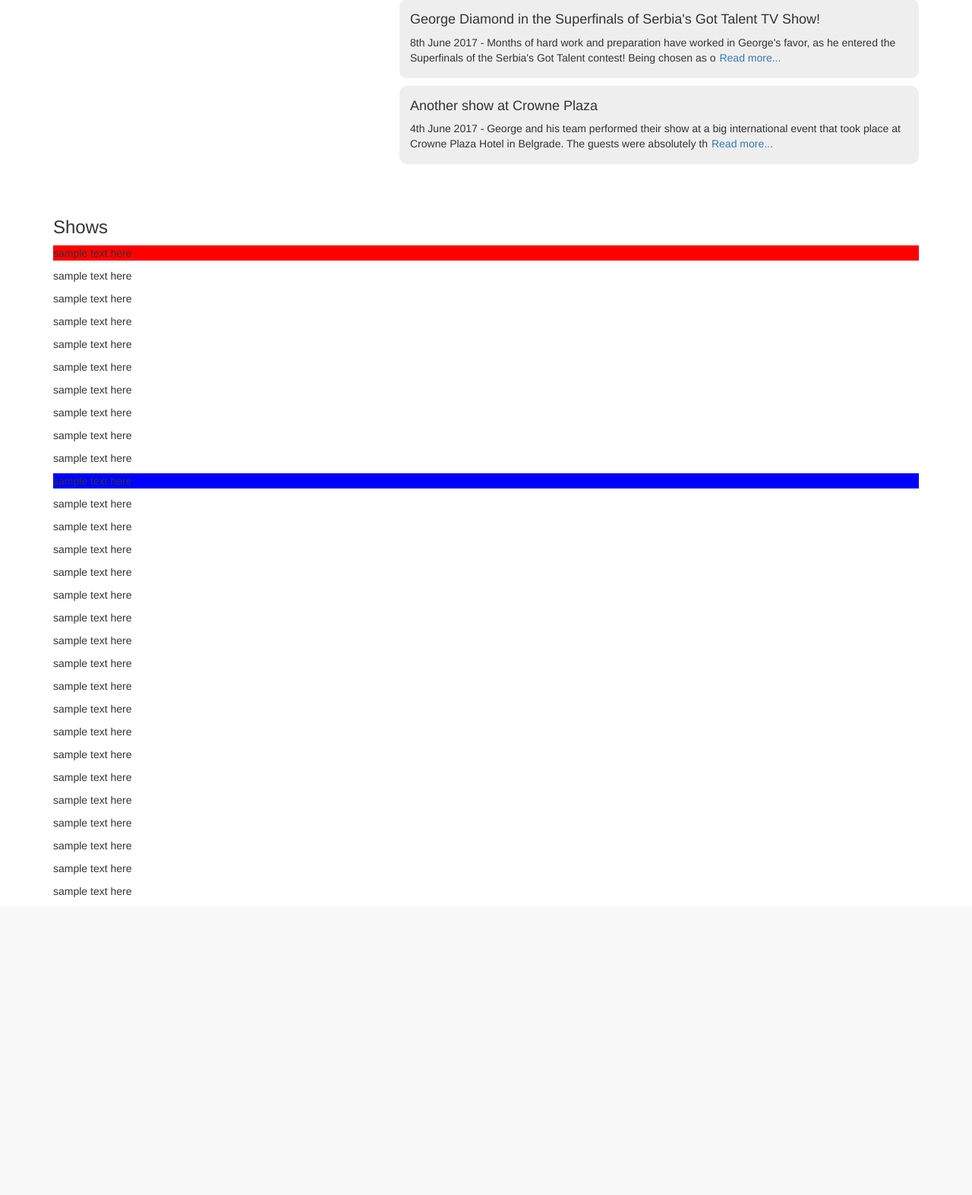
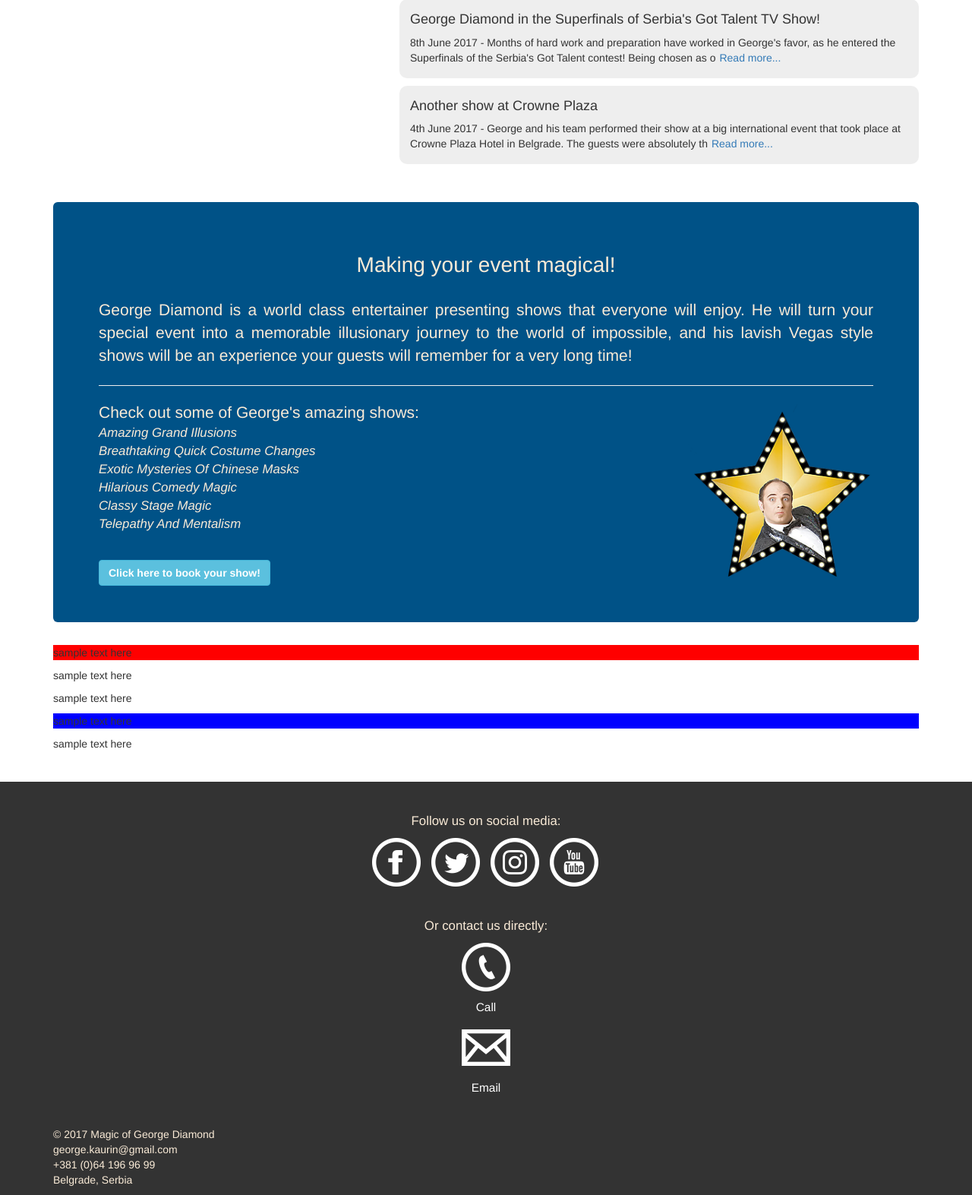
Before and after one commit to tale19/george-diamond, a PHP site: page / in a window 1280 px wide. Shown: the part 655-2228 px from the top of the page at 76% size. Before the commit the page ends 1836 px from the top, so only its background shows below. Run offline with PHP 8.4, Linux system fonts and the light colour scheme; some libraries are stand-ins or nearby versions.

Commit message:
index page roughly done

```diff
--- a/css/tale.css
+++ b/css/tale.css
@@ -35,14 +35,14 @@ ul.navbar-right a.btn-primary:hover {
 }
 
 /* *** HEADER ELEMENTS *** */
-div.page-header {
+#title {
 	position: relative;
 	min-height: 420px;
 	margin-top: 80px;
 /*	border: 2px solid magenta;*/
 }
 
-div.page-header #header-holder {
+#title #header-holder {
 /*	border: 2px solid blue;*/
 }
 h1,h2 {
@@ -58,7 +58,7 @@ h2 {
 	font-weight: 600;
 }
 
-div.page-header > img {
+#title > img {
 /*	border: 2px solid yellow;*/
 	position: relative;
 	top: 0;
@@ -71,8 +71,6 @@ div.page-header > img {
 	width: 60%;
 	margin-top: 2em;
 }
-
-
 
 #top-news {
 /*	border: 2px solid lime;*/
@@ -105,11 +103,118 @@ span.hidden-content,
 
 }
 
+.jumbotron {
+	position: relative;
+	background-color: #005287;
+	color: antiquewhite;
+}
+.jumbotron .page-header {
+	margin-top: 0;
+}
+.jumbotron h3 {
+		font-size: 2em;
+		text-align: center;
+		margin-bottom: 1em;
+}
+.jumbotron p {
+	text-align: justify;
+}
+#jumbotron-shows {
+	position: relative;
+}
+#jumbotron-shows p {
+	margin: 0;
+}
+.jumbotron ul {
+	position: relative;
+	padding: 0;
+	margin-bottom: 35px;
+}
+.jumbotron ul > li {
+	margin-top: 0;
+	font-size: 1.2em;
+	font-style: italic;
+	list-style: none;
+	text-transform: capitalize;
+}
+.jumbotron img {
+	position: absolute;
+	right: 0;
+	bottom: 0;
+}
+#jumbotron-shows a {
+	font-weight: 600;
+}
+
+
+
+/* *** FOOTER ELEMENTS *** */
+#footer {
+    bottom: 0;
+/*    height: 420px;  izbriši kad ubaciš sadržaj
+*/    padding: 0;
+    margin-top: 30px;
+    background-color: #333;
+    color: antiquewhite;
+    /*font-family: "Oswald", sans-serif;*/
+    /*font-size: 12px;*/
+    /*font-weight: normal;*/
+/*    border: 2px solid aqua;*/
+}
+
+#footer p {
+    font-size: 1.2em;
+}
+
+#footer-client {
+    /*height: 320px;*/
+/*    border: 2px solid magenta;*/
+}
+#footer-client > p {
+	font-size: 1em;
+}
+
+#social-media,
+#direct-contact {
+    margin: 40px auto;
+}
+
+#social-media-icons {
+    margin: 0 auto;
+    width: 310px;
+}
+#direct-contact-icons {
+    margin: 0 auto;
+    width: 64px;
+}
+
+#social-media p,
+#direct-contact p {
+    text-align: center;
+}
+
+#social-media a {
+/*    display: inline-block;*/
+    margin: 0px 5px;
+}
+
+#direct-contact a {
+	color: white;
+}
+#direct-contact a img {
+
+}
+#direct-contact a p {
+	text-align: center;
+	font-size: 1.1em;
+	margin-top: 10px;
+}
+
 
 
 /* media query EXTRA SMALL display (up to 767px) */
 @media (max-width: 767px) {
-	div.page-header #header-holder {
+	#title #header-holder {
 	}
 
 	h1, h2 {
@@ -133,11 +238,20 @@ span.hidden-content,
 		width: 100%;
 		/*height: 210px;*/
 	}
+
+	.jumbotron p {
+		font-size: 1.25em;
+	}
+	#jumbotron-shows a {
+		display: block;
+		width: 16em;
+		margin: 0 auto;
+	}
 }
 
 /* media query SMALL display (768-991px) */
 @media (min-width: 768px) {
-	div.page-header {
+	#title {
 	background: #FFF url("/images/background.png") no-repeat right bottom;
 	min-height: 420px;
 	}
@@ -159,6 +273,11 @@ span.hidden-content,
 		float: right;
 		/*height: 210px;*/
 		/*top: 40px;*/
+	}
+
+	.jumbotron img {
+		max-height: 249px;
+		max-width: 244px;
 	}
 }
 
--- a/index.html
+++ b/index.html
@@ -85,41 +85,64 @@
 </div> <!-- top news -->
 </div> <!-- top news container -->
 <div class="container">
-  <h3>Shows</h3>
-
-
-
-<p style="background-color: red;">sample text here</p>
-<p>sample text here</p>
-<p>sample text here</p>
-<p>sample text here</p>
-<p>sample text here</p>
-<p>sample text here</p>
-<p>sample text here</p>
-<p>sample text here</p>
-<p>sample text here</p>
-<p>sample text here</p>
-<p style="background-color: blue;">sample text here</p>
-<p>sample text here</p>
-<p>sample text here</p>
-<p>sample text here</p>
-<p>sample text here</p>
-<p>sample text here</p>
-<p>sample text here</p>
-<p>sample text here</p>
-<p>sample text here</p>
-<p>sample text here</p>
-<p>sample text here</p>
-<p>sample text here</p>
-<p>sample text here</p>
-<p>sample text here</p>
-<p>sample text here</p>
-<p>sample text here</p>
-<p>sample text here</p>
-<p>sample text here</p>
-<p>sample text here</p>
+  <div class="jumbotron">
+    <div class="page-header">
+      <h3>Making your event magical!</h3>
+      <p>George Diamond is a world class entertainer presenting shows that everyone will enjoy. He will turn your special event into a memorable illusionary journey to the world of impossible, and his lavish Vegas style shows will be an experience your guests will remember for a very long time!</p>
+    </div>
+    <div id="jumbotron-shows">
+      <p>Check out some of George's amazing shows:</p>
+      <ul>
+        <li>amazing grand illusions</li>
+        <li>breathtaking quick costume changes</li>
+        <li>exotic mysteries of Chinese masks</li>
+        <li>hilarious comedy magic</li>
+        <li>classy stage magic</li>
+        <li>telepathy and mentalism</li>
+      </ul>
+      <a href="#" type="button" class="btn btn-default btn-info">Click here to book your show!</a>
+      <img src="images/jumbotron-img.png" alt="jumbotron image" class="hidden-xs">
+    </div>
 </div>
 
+  <p style="background-color: red;">sample text here</p>
+  <p>sample text here</p>
+  <p>sample text here</p>
+  <p style="background-color: blue;">sample text here</p>
+  <p>sample text here</p>
+</div>
+<div id="footer" class="container-fluid">
+  <div id="footer-client" class="container">
+      <div id="social-media">
+        <p>Follow us on social media:</p>
+        <div id="social-media-icons">
+          <a href="https://www.facebook.com/magicofgeorgediamond" target="_blank"><img src="Images/iconmonstr-facebook-white-64.png" /></a>
+          <a href="https://twitter.com/mrgeorgediamond" target="_blank"><img src="Images/iconmonstr-twitter-white-64.png" /></a>
+          <a href="https://www.instagram.com/magicofgeorgediamond" target="_blank"><img src="Images/iconmonstr-instagram-white-64.png" /></a>
+          <a href="https://www.youtube.com/channel/UCdd0g3CNpcIsH3Vt21K2ddQ" target="_blank"><img src="Images/iconmonstr-youtube-white-64.png" /></a>
+        </div>  <!-- social media icons -->
+      </div>   <!-- social media -->
+      <div id="direct-contact">
+        <p>Or contact us directly:</p>
+        <div id="direct-contact-icons">
+          <a href="tel:+381641969699" title="Call +381 (0)64 196 96 99 (Serbia)">
+            <img src="Images/iconmonstr-phone-white-64.png" />
+            <p>Call</p>
+          </a>
+          <a href="mailto:george.kaurin@gmail.com" title="Send an email to george.kaurin@gmail.com">
+            <img src="Images/iconmonstr-email-white-64.png" />
+            <p>Email</p>
+          </a>
+        </div>
+      </div>
+      <p>
+      &copy; 2017 Magic of George Diamond <br>
+      george.kaurin@gmail.com <br>
+      +381 (0)64 196 96 99 <br>
+      Belgrade, Serbia
+      </p>
+  </div> <!-- footer container -->
+</div> <!-- footer full -->
 <script type="text/javascript" src='https://code.jquery.com/jquery-3.1.0.min.js'></script>
 <script type="text/javascript" src="js/bootstrap.js"></script>
 <script type="text/javascript" src="js/tale.js"></script>
```
Also changed, not shown: images/iconmonstr-email-white-64.png (added), images/iconmonstr-facebook-white-64.png (added), images/iconmonstr-instagram-white-64.png (added), images/iconmonstr-phone-white-64.png (added), images/iconmonstr-twitter-white-64.png (added), images/iconmonstr-youtube-white-64.png (added), images/jumbotron-img.png (added).
